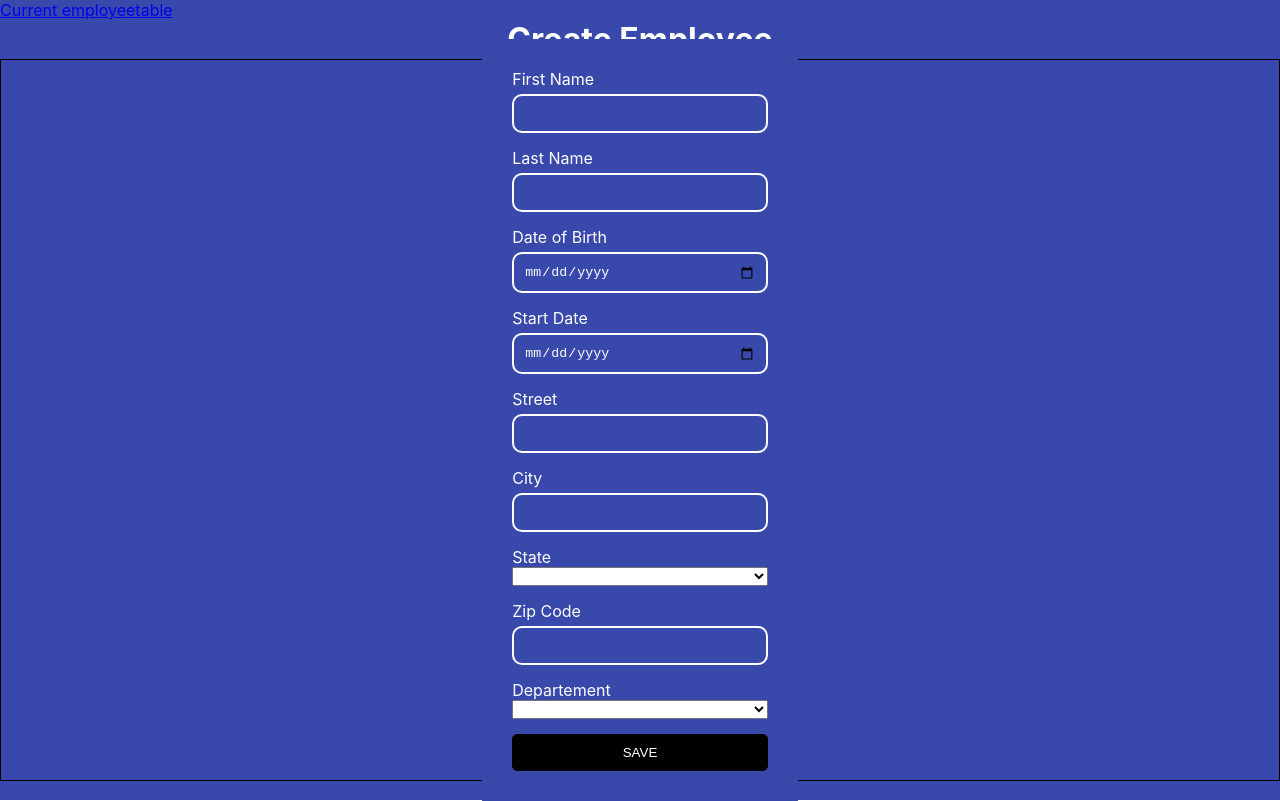
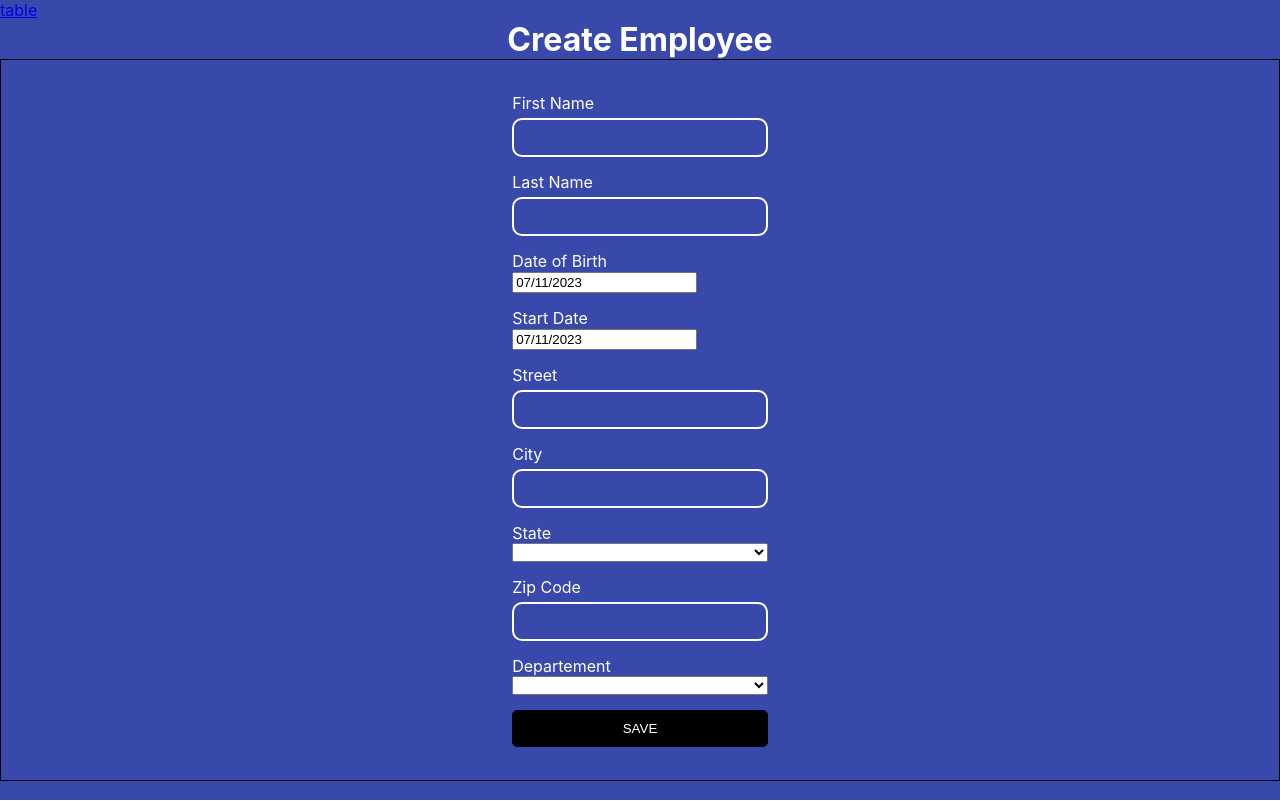
Before and after one commit to Ced933/wealth-health, a React (Create React App) app: page / in a window 1280 px wide. Built offline with nearby package versions, Linux system fonts and the light colour scheme.

Commit message:
mise en place du plugin date piker

```diff
--- a/src/components/Form/Form.jsx
+++ b/src/components/Form/Form.jsx
@@ -1,5 +1,5 @@
 import React, { useEffect, useState } from 'react';
-// import DatePicker from "react-datepicker";
+import DatePicker from "react-datepicker";
 
 import "react-datepicker/dist/react-datepicker.css";
 import './Form.scss';
@@ -17,14 +17,26 @@ const {register, handleSubmit, reset, setError } = useForm();
 
 const [popupShow, setPopupShow] = useState(false);
 // setPopupShow(false);
+let valueBirth;
+console.log(valueBirth);
+const [startBirth, setStartBirth] = useState(new Date())
+valueBirth = startBirth.toLocaleDateString('fr-FR');
+
+let valueStartDate;
+console.log(valueStartDate);
+const [startDate, setStartDate] = useState(new Date())
+valueStartDate = startDate.toLocaleDateString('fr-FR');
+
+console.log(valueBirth)
+console.log(valueStartDate)
 console.log(popupShow)
 const dispatch = useDispatch();
-useEffect(()=>{
-    if(popupShow){
-        setPopupShow(false)
-    }
+// useEffect(()=>{
+//     if(popupShow){
+//         setPopupShow(false)
+//     }
 
-},[popupShow])
+// },[popupShow])
     // const [employeeData, setEmployeeData] = useState({
     //     firstName: "",
     //     lastName:"",
@@ -67,8 +79,8 @@ useEffect(()=>{
             payload:{
                 firstName: data.firstName,
                 lastName : data.lastName,
-                dateOfBirth: data.dateOfBirth,
-                startDate: data.startDate,
+                dateOfBirth: valueBirth,
+                startDate: valueStartDate,
                 street: data.street,
                 city:data.city,
                 zipcode:data.zipcode,
@@ -349,17 +361,14 @@ useEffect(()=>{
         </div>
         <div className='input-type'>
             <label htmlFor='date-of-birth'>Date of Birth</label>
-            <input type="date" className='input-style' required {...register('dateOfBirth')} name='dateOfBirth'  />
-            {/* <DatePicker selected={startDate} name='dateOfBirth'  onChange={(date,e) => {
-                setStartDate(date)
-                //  console.log( new Date(e.timeStamp * 1000))
-                console.log(e.nativeEvent.srcElement.attributes[1].ownerDocument.activeElement.value
-                    )
-                 }} /> */}
+            {/* <input type="date" className='input-style' required {...register('dateOfBirth')} name='dateOfBirth'  /> */}
+            <DatePicker  onChange={(date) => setStartBirth(date)} name='dateOfBirth' value={valueBirth} />
+
         </div>
         <div className='input-type'>
             <label htmlFor='startDate'>Start Date</label>
-            <input type="date" className='input-style' required {...register('startDate')} name='startDate'  />
+            <DatePicker  onChange={(date) => setStartDate(date)} name='startDate' value={valueStartDate}  />
+            {/* <input type="date" className='input-style' required {...register('startDate')} name='startDate'  />   */}
         </div>
 
         <div className='input-type'>
--- a/src/page/Home/Home.js
+++ b/src/page/Home/Home.js
@@ -2,14 +2,12 @@ import React from 'react';
 import { Link } from 'react-router-dom';
 import Form from '../../components/Form/Form';
 import './Home.scss';
-import PopUp from '../../components/popUp/PopUp';
+
 
 export default function Home() {
   return (
     <div className='home'>
-        <Link to={'/employee'}>
-            Current employee
-        </Link>
+
         <Link to={'/table'}>
             table
         </Link>
--- a/src/page/Table/Table.js
+++ b/src/page/Table/Table.js
@@ -128,9 +128,6 @@ export default function Table() {
                 {header.column.columnDef.header}
                 {header.column.getCanSort() && (
                   <SortIcon
-
-                    mx={3}
-                    fontSize={14}
                     onClick={header.column.getToggleSortingHandler()}
                   />
                 )}
@@ -145,6 +142,7 @@ export default function Table() {
           </tr>
         ))}
 </thead>
+<tbody>
         {table.getRowModel().rows.map((row) => (
           <tr className="tr" key={row.id}>
             {row.getVisibleCells().map((cell) => (
@@ -154,6 +152,7 @@ export default function Table() {
             ))}
           </tr>
         ))}
+        </tbody>
       </table>
       <br />
       {/* pagination  */}
@@ -180,11 +179,10 @@ export default function Table() {
         <select
         value={table.getState().pagination.pageSize}
         onChange={(e) => {
-            table.setPageSize(Number(e.target.value))
+            table.setPageSize(Number(e.target.value));
         }}
         >
-{
-    [1,2,3].map((pageSize)=>{
+{[10,20,30].map((pageSize)=>{
 
        return <option key={pageSize} value={pageSize}>
 
@@ -192,8 +190,7 @@ export default function Table() {
 
         </option>
 
-    })
-}
+    })}
         </select>
       </div>
 
```
